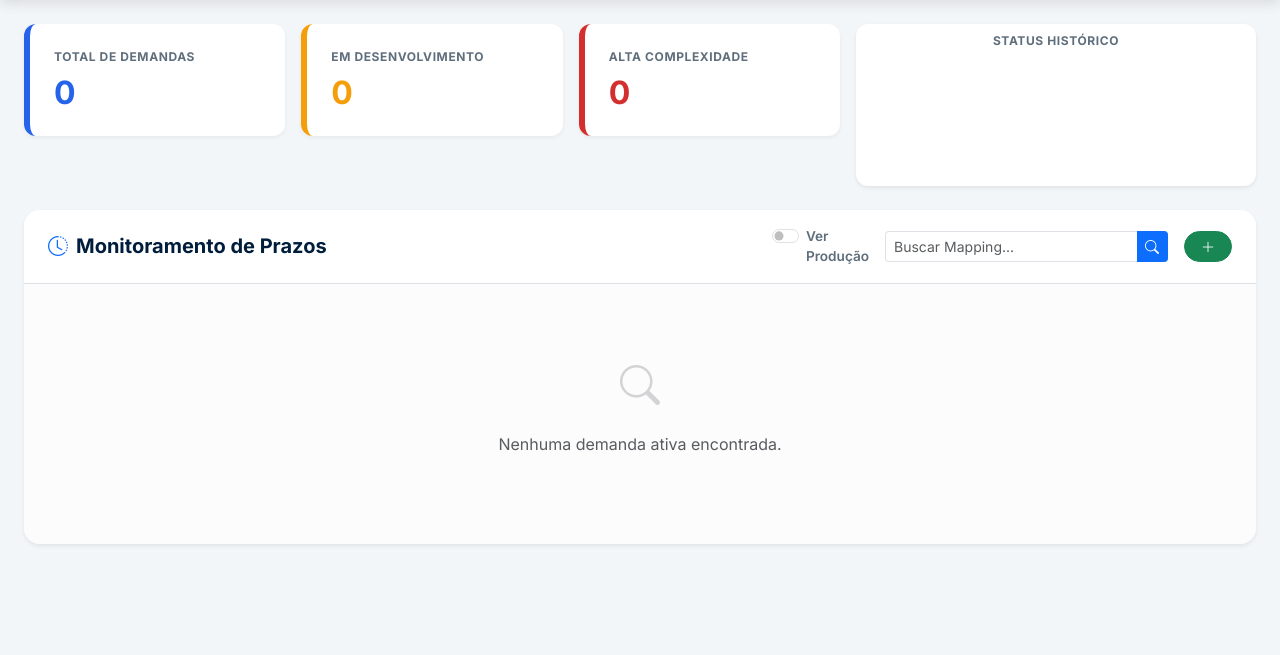
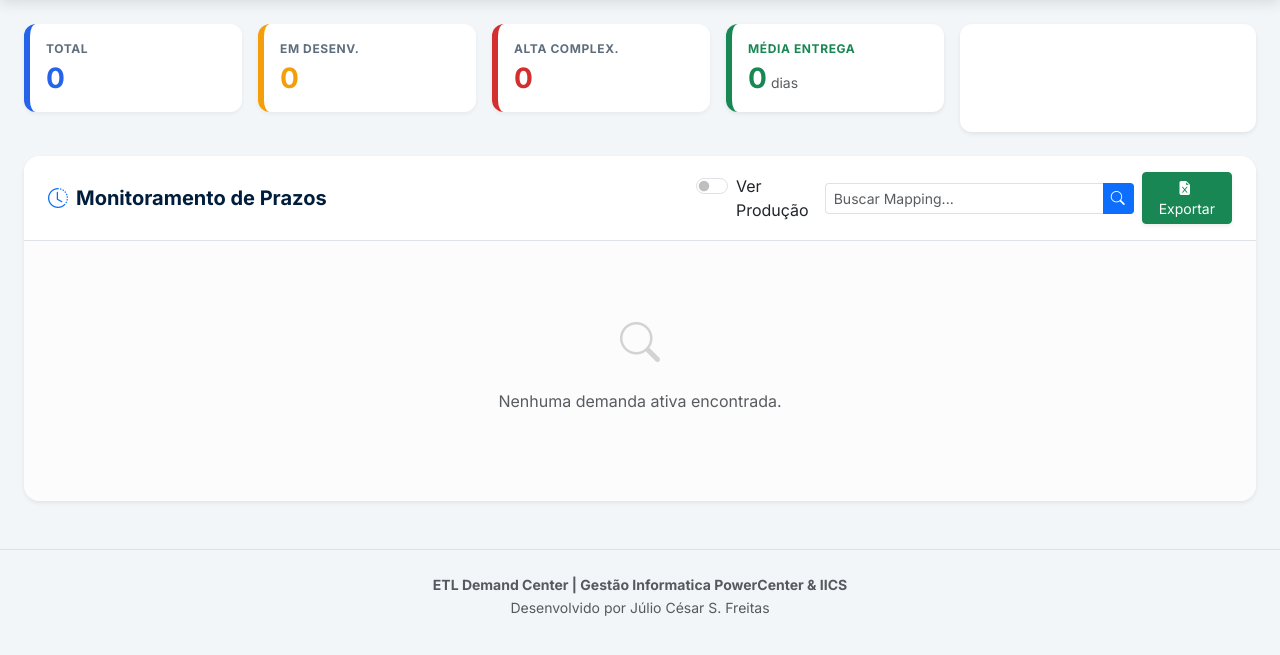
Before and after one commit to juliofreitas77/GestaoDemandasETL, a Django app: page / in a window 1280 px wide. Shown: the part 59-714 px from the top of the page. Run offline with Django 5.2, Linux system fonts and the light colour scheme; data that the repository does not hold is empty.

Commit message:
style: refina layout do dashboard e estabiliza componentes visuais
- Removido botão de inclusão redundante no cabeçalho de monitoramento.
- Adicionada barra de progresso dinâmica baseada no status da demanda.
- Implementado card de KPI para Lead Time Médio de entregas.
- Corrigidos erros de fechamento de tags HTML que afetavam a rolagem da página.
- Atualizado botão de exportação para Excel com suporte a filtros e busca.

```diff
--- a/demandas/templates/demandas/home.html
+++ b/demandas/templates/demandas/home.html
@@ -64,6 +64,7 @@
             border: 1px solid #e0e7ff;
             border-radius: 12px;
             transition: 0.2s;
+            margin-bottom: 1rem;
         }
         .demanda-item:hover { border-color: var(--accent-blue); }
 
@@ -72,12 +73,6 @@
             width: 12px;
             border-radius: 50%;
             display: inline-block;
-        }
-
-        .filter-switch {
-            font-size: 0.85rem;
-            font-weight: 600;
-            color: var(--text-muted);
         }
     </style>
 </head>
@@ -114,36 +109,41 @@
     {% endif %}
 
     <div class="row mb-4 g-3">
-        <div class="col-md-8">
+        <div class="col-md-9">
             <div class="row g-3">
-                <div class="col-md-4">
-                    <div class="card card-stats border-total p-4 h-100">
-                        <span class="card-label mb-2 d-block">Total de Demandas</span>
-                        <h2 class="mb-0" style="color: #2563eb;">{{ total }}</h2>
+                <div class="col-md-3">
+                    <div class="card card-stats border-total p-3 h-100">
+                        <span class="card-label mb-1 d-block">Total</span>
+                        <h3 class="mb-0 fw-bold" style="color: #2563eb;">{{ total }}</h3>
                     </div>
                 </div>
-                <div class="col-md-4">
-                    <div class="card card-stats border-desenv p-4 h-100">
-                        <span class="card-label mb-2 d-block">Em Desenvolvimento</span>
-                        <h2 class="mb-0" style="color: #f59e0b;">{{ em_desenv }}</h2>
+                <div class="col-md-3">
+                    <div class="card card-stats border-desenv p-3 h-100">
+                        <span class="card-label mb-1 d-block">Em Desenv.</span>
+                        <h3 class="mb-0 fw-bold" style="color: #f59e0b;">{{ em_desenv }}</h3>
                     </div>
                 </div>
-                <div class="col-md-4">
-                    <div class="card card-stats border-alta p-4 h-100">
-                        <span class="card-label mb-2 d-block">Alta Complexidade</span>
-                        <h2 class="mb-0" style="color: #d32f2f;">{{ alta }}</h2>
+                <div class="col-md-3">
+                    <div class="card card-stats border-alta p-3 h-100">
+                        <span class="card-label mb-1 d-block">Alta Complex.</span>
+                        <h3 class="mb-0 fw-bold" style="color: #d32f2f;">{{ alta }}</h3>
+                    </div>
+                </div>
+                <div class="col-md-3">
+                    <div class="card card-stats p-3 h-100 shadow-sm" style="border-left: 6px solid #198754 !important;">
+                        <span class="card-label mb-1 d-block text-success">Média Entrega</span>
+                        <div class="d-flex align-items-baseline">
+                            <h3 class="mb-0 fw-bold text-success">{{ media_lead_time }}</h3>
+                            <small class="ms-1 text-muted">dias</small>
+                        </div>
                     </div>
                 </div>
             </div>
         </div>
-
-        <div class="col-md-4">
+        <div class="col-md-3">
             <div class="card card-stats shadow-sm border-0 h-100">
-                <div class="card-body d-flex flex-column align-items-center justify-content-center p-2">
-                    <span class="card-label mb-2 fw-bold text-center">Status Histórico</span>
-                    <div style="height: 120px; width: 100%;">
-                        <canvas id="statusChart"></canvas>
-                    </div>
+                <div class="card-body d-flex flex-column align-items-center justify-content-center p-1">
+                    <canvas id="statusChart" style="max-height: 100px;"></canvas>
                 </div>
             </div>
         </div>
@@ -152,9 +152,8 @@
     <div class="card border-0 shadow-sm rounded-4 overflow-hidden">
         <div class="card-header bg-white py-3 px-4 d-flex justify-content-between align-items-center border-bottom">
             <h5 class="mb-0 fw-bold"><i class="bi bi-clock-history me-2 text-primary"></i>Monitoramento de Prazos</h5>
-
-            <form method="get" class="d-flex gap-3 align-items-center">
-                <div class="form-check form-switch filter-switch mb-0">
+            <form method="get" class="d-flex gap-2 align-items-center">
+                <div class="form-check form-switch filter-switch mb-0 me-2">
                     <input class="form-check-input" type="checkbox" name="ver_producao" id="verProducao"
                            {% if ver_producao %}checked{% endif %} onchange="this.form.submit()">
                     <label class="form-check-label" for="verProducao">Ver Produção</label>
@@ -164,15 +163,20 @@
                     <input type="text" name="search" class="form-control border-end-0" placeholder="Buscar Mapping..." value="{{ valor_busca|default:'' }}">
                     <button type="submit" class="btn btn-primary border-start-0"><i class="bi bi-search"></i></button>
                 </div>
-                <a href="{% url 'home' %}" class="btn btn-sm btn-success rounded-pill px-3">
-                    <i class="bi bi-plus-lg"></i>
+
+                <a href="{% url 'exportar_excel' %}?search={{ valor_busca|default:'' }}&ver_producao={% if ver_producao %}on{% endif %}"
+                   class="btn btn-sm btn-success px-3 shadow-sm"
+                   title="Exportar Relatório Excel">
+                    <i class="bi bi-file-earmark-excel-fill me-1"></i> Exportar
                 </a>
+
             </form>
+
         </div>
 
         <div class="card-body p-4 bg-light-subtle">
             {% for demanda in demandas %}
-            <div class="demanda-item p-3 mb-3 shadow-sm">
+            <div class="demanda-item p-3 shadow-sm">
                 <div class="row align-items-center">
                     <div class="col-md-3">
                         <div class="d-flex align-items-center">
@@ -185,10 +189,26 @@
                             </div>
                         </div>
                     </div>
+
                     <div class="col-md-5">
-                        <h6 class="mb-0 fw-bold">{{ demanda.titulo }}</h6>
-                        <small class="text-muted">#{{ demanda.id_demanda }} | {{ demanda.workflow_mapping }}</small>
+                        <h6 class="mb-1 fw-bold">{{ demanda.titulo }}</h6>
+                        <div class="d-flex align-items-center">
+                            <small class="text-muted me-3">#{{ demanda.id_demanda }}</small>
+                            <div class="progress w-100" style="height: 6px; background-color: #e9ecef;">
+                                <div class="progress-bar progress-bar-striped progress-bar-animated bg-{{ demanda.progresso_cor }}"
+                                     role="progressbar"
+                                     style="width: {{ demanda.progresso }}%;"
+                                     aria-valuenow="{{ demanda.progresso }}"
+                                     aria-valuemin="0"
+                                     aria-valuemax="100">
+                                </div>
+                            </div>
+                            <small class="ms-2 fw-bold text-{{ demanda.progresso_cor }}" style="font-size: 0.7rem;">
+                                {{ demanda.progresso }}%
+                            </small>
+                        </div>
                     </div>
+
                     <div class="col-md-4 text-end">
                         <div class="btn-group me-2">
                             <button class="btn btn-sm btn-{{ demanda.semaforo_cor }} py-1 px-3 rounded-pill fw-bold dropdown-toggle" data-bs-toggle="dropdown">
@@ -201,7 +221,19 @@
                                         <button type="submit" class="dropdown-item small">Desenvolvimento</button>
                                     </form>
                                 </li>
-                                </ul>
+                                <li>
+                                    <form method="post" action="{% url 'alterar_status' demanda.id %}">{% csrf_token %}
+                                        <input type="hidden" name="status" value="T">
+                                        <button type="submit" class="dropdown-item small">Testes</button>
+                                    </form>
+                                </li>
+                                <li>
+                                    <form method="post" action="{% url 'alterar_status' demanda.id %}">{% csrf_token %}
+                                        <input type="hidden" name="status" value="P">
+                                        <button type="submit" class="dropdown-item small">Produção</button>
+                                    </form>
+                                </li>
+                            </ul>
                         </div>
                         <div class="btn-group">
                             <a href="{% url 'editar_demanda' demanda.id %}" class="btn btn-sm btn-outline-secondary border-0"><i class="bi bi-pencil-square"></i></a>
@@ -218,14 +250,21 @@
                             <ul class="list-unstyled small mt-2">
                                 <li><strong>TL:</strong> {{ demanda.lider_tecnico }}</li>
                                 <li><strong>Rec.:</strong> {{ demanda.data_recebimento|date:"d/m/Y" }}</li>
+                                <li><strong>Workflow:</strong> {{ demanda.workflow_mapping }}</li>
                                 {% if demanda.tempo_execucao %}
                                 <li class="mt-2 text-success fw-bold"><i class="bi bi-stopwatch me-1"></i>Entrega: {{ demanda.tempo_execucao }} dias</li>
+                                {% endif %}
+                                {% if demanda.link_jira %}
+                                <li class="mt-1"><a href="{{ demanda.link_jira }}" target="_blank" class="text-decoration-none fw-bold"><i class="bi bi-box-arrow-up-right me-1"></i>Abrir Jira</a></li>
                                 {% endif %}
                             </ul>
                         </div>
                         <div class="col-md-8">
                             <h6 class="card-label text-primary">SOLUÇÃO</h6>
                             <p class="small text-secondary mt-2">{{ demanda.descricao_solucao }}</p>
+                            {% if demanda.script_sql_shell %}
+                                <pre class="bg-dark text-info p-2 rounded small"><code>{{ demanda.script_sql_shell }}</code></pre>
+                            {% endif %}
                         </div>
                     </div>
                 </div>
@@ -260,6 +299,11 @@
     </div>
 </div>
 
+<footer class="text-center py-4 mt-5 border-top">
+    <p class="mb-0 text-muted small fw-bold">ETL Demand Center | Gestão Informatica PowerCenter & IICS</p>
+    <small class="text-muted">Desenvolvido por Júlio César S. Freitas</small>
+</footer>
+
 <script src="https://cdn.jsdelivr.net/npm/bootstrap@5.3.2/dist/js/bootstrap.bundle.min.js"></script>
 <script src="https://cdn.jsdelivr.net/npm/chart.js"></script>
 <script>
--- a/demandas/views.py
+++ b/demandas/views.py
@@ -1,5 +1,5 @@
 from django.shortcuts import render, get_object_or_404, redirect
-from django.db.models import Q, Count, Case, When, Value, IntegerField
+from django.db.models import Q, Count, Case, When, Value, IntegerField, Avg
 from datetime import date
 from .models import DemandaETL
 from django.http import HttpResponse
@@ -30,6 +30,18 @@ def home(request):
             Q(folder_repositorio__icontains=busca)
         )
 
+    demandas_concluidas = DemandaETL.objects.filter(status='P').exclude(data_implementacao__isnull=True)
+    soma_dias = 0
+    count_concluidas = demandas_concluidas.count()
+
+    for d in demandas_concluidas:
+        delta = d.data_implementacao - d.data_recebimento
+        soma_dias += max(0, delta.days)
+
+    media_lead_time = round(soma_dias / count_concluidas, 1) if count_concluidas > 0 else 0
+
+
+
     # 4. Loop ÚNICO para processar Semáforo, Lead Time e Pesos
     for d in demandas_queryset:
         # Cálculo de Semáforo e Peso de Prioridade
@@ -59,6 +71,20 @@ def home(request):
         else:
             d.tempo_execucao = None
 
+        # Lógica de Porcentagem para a Barra de Progresso
+        if d.status == 'D':
+            d.progresso = 30
+            d.progresso_cor = "warning"
+        elif d.status == 'T':
+            d.progresso = 70
+            d.progresso_cor = "info"
+        elif d.status == 'P':
+            d.progresso = 100
+            d.progresso_cor = "success"
+        else:
+            d.progresso = 0
+            d.progresso_cor = "secondary"
+
     # 5. Ordenação Segura (Garante que todas tenham o atributo)
     demandas_final = sorted(demandas_queryset, key=lambda x: getattr(x, 'peso_prioridade', 4))
 
@@ -86,6 +112,7 @@ def home(request):
         'ver_producao': ver_producao,
         'labels': labels,
         'data_grafico': data_grafico,
+        'media_lead_time': media_lead_time,
     }
     return render(request, 'demandas/home.html', context)
 
@@ -153,7 +180,6 @@ def exportar_excel(request):
 
     return response
 
-
 def alterar_status(request, id):
     """Altera o status da demanda"""
     demanda = get_object_or_404(DemandaETL, id=id)
@@ -171,7 +197,6 @@ def alterar_status(request, id):
             )
         else:
             messages.error(request, 'Status inválido.')
-
     return redirect('home')
 
 def excluir_demanda(request, id):
@@ -200,7 +225,6 @@ def editar_demanda(request, id):
         'demanda': demanda
     })
 
-
 def deletar_demanda(request, id):
     demanda = get_object_or_404(DemandaETL, id=id)
 
```
